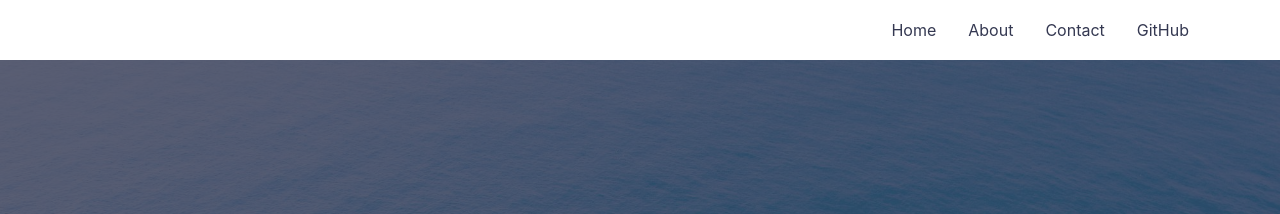
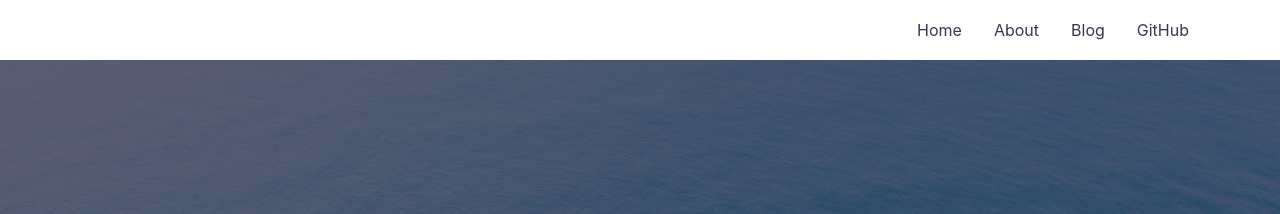
Before and after one commit to luozhouyang/luozhouyang-deprecated.github.io, a Jekyll site: the page built from index.md, in a window 1280 px wide. Shown: the top 214 px of the page. Built offline with Jekyll 4.4.1, drawn with Linux system fonts in a browser that asks for light colours.

Commit message:
Add blog link

```diff
--- a/_includes/header.html
+++ b/_includes/header.html
@@ -10,8 +10,8 @@
         <div class="container header__links-wrapper">
           <a class="header__link" href="{{ '/' | relative_url }}" itemprop="url"><span itemprop="name">Home</span></a>
           <a class="header__link" href="{{ '/about' | relative_url }}" itemprop="url"><span itemprop="name">About</span></a>
-          <a class="header__link" href="{{ '/contact' | relative_url }}" itemprop="url">
-            <span itemprop="name">Contact</span>
+          <a class="header__link" href="http://blog.stupidme.me" itemprop="url">
+            <span itemprop="name">Blog</span>
           </a>
           <a class="header__link" href="https://github.com/luozhouyang" itemprop="url">
             <span itemprop="name">GitHub</span>
```
